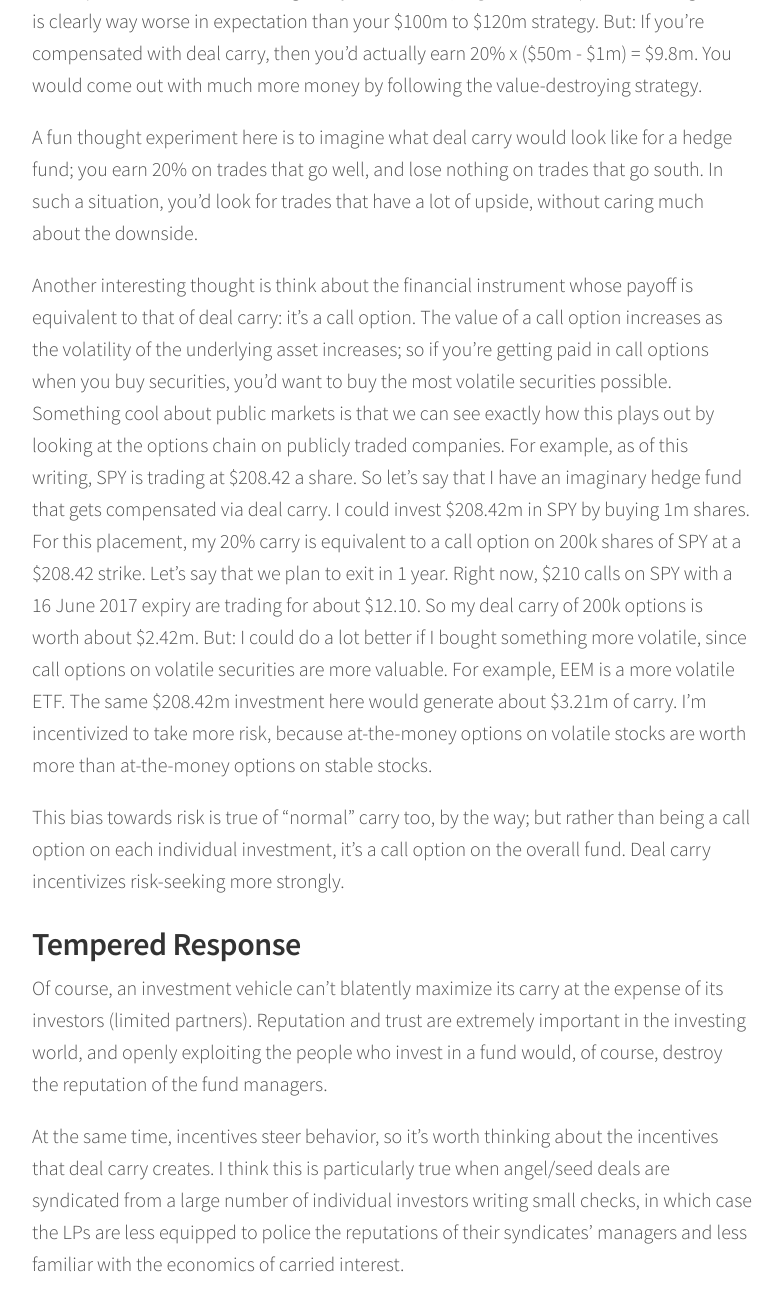
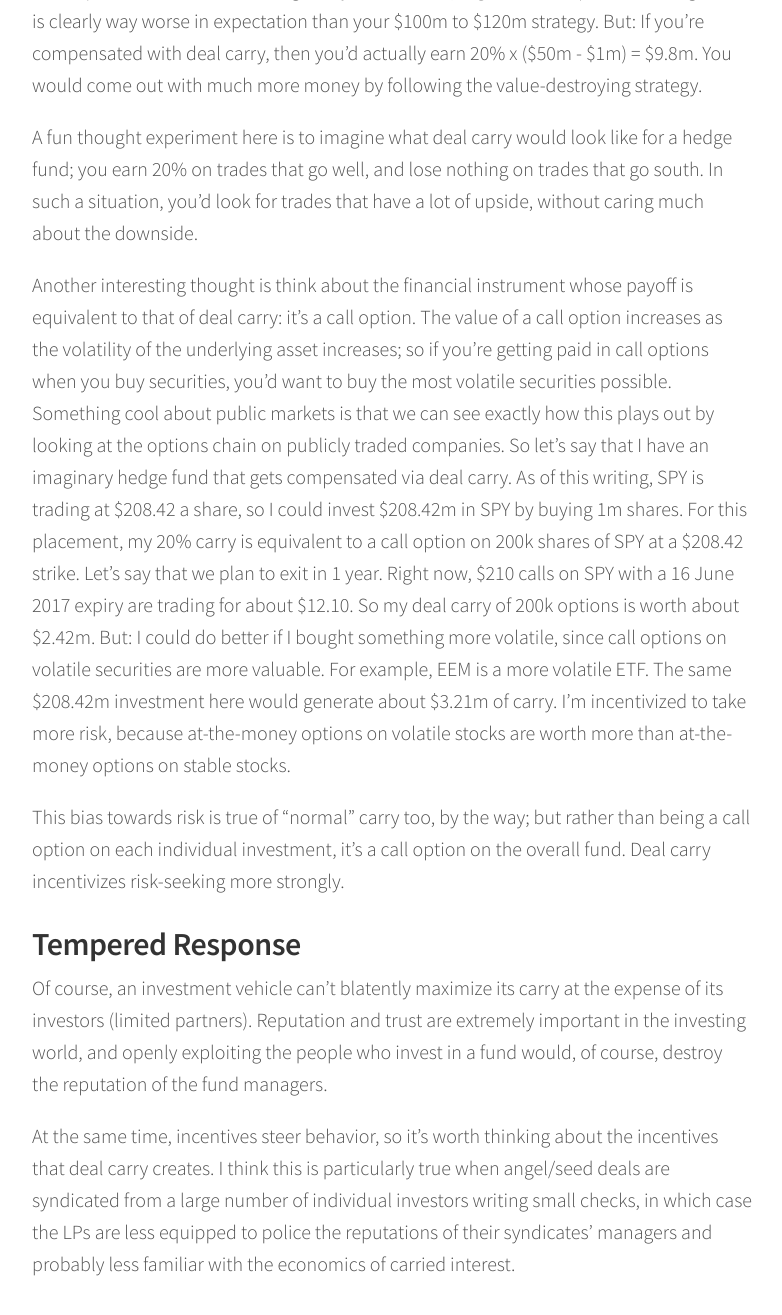
Before and after one commit to sl8r000/carried-interests, a Jekyll site: the page built from _posts/2016-06-21-deal-based-carry.md, in a window 1280 px wide and 1400 px high, scrolled down 1634 px. Shown: the top 1315 px of the window, without its empty margins (248-1030 px from the left). Built offline with Jekyll 4.4.1, drawn with Linux system fonts in a browser that asks for light colours.

Commit message:
carry again

```diff
--- a/_posts/2016-06-21-deal-based-carry.md
+++ b/_posts/2016-06-21-deal-based-carry.md
@@ -20,7 +20,7 @@ Deal carry incentivizes more extreme risk taking than does fund-level carry. To
 
 A fun thought experiment here is to imagine what deal carry would look like for a hedge fund; you earn 20% on trades that go well, and lose nothing on trades that go south. In such a situation, you'd look for trades that have a lot of upside, without caring much about the downside.
 
-Another interesting thought is think about the financial instrument whose payoff is equivalent to that of deal carry: it's a call option. The value of a call option increases as the volatility of the underlying asset increases; so if you're getting paid in call options when you buy securities, you'd want to buy the most volatile securities possible. Something cool about public markets is that we can see exactly how this plays out by looking at the options chain on publicly traded companies. For example, as of this writing, SPY is trading at $208.42 a share. So let's say that I have an imaginary hedge fund that gets compensated via deal carry. I could invest $208.42m in SPY by buying 1m shares. For this placement, my 20% carry is equivalent to a call option on 200k shares of SPY at a $208.42 strike. Let's say that we plan to exit in 1 year. Right now, $210 calls on SPY with a 16 June 2017 expiry are trading for about $12.10. So my deal carry of 200k options is worth about $2.42m. But: I could do a lot better if I bought something more volatile, since call options on volatile securities are more valuable. For example, EEM is a more volatile ETF. The same $208.42m investment here would generate about $3.21m of carry. I'm incentivized to take more risk, because at-the-money options on volatile stocks are worth more than at-the-money options on stable stocks.
+Another interesting thought is think about the financial instrument whose payoff is equivalent to that of deal carry: it's a call option. The value of a call option increases as the volatility of the underlying asset increases; so if you're getting paid in call options when you buy securities, you'd want to buy the most volatile securities possible. Something cool about public markets is that we can see exactly how this plays out by looking at the options chain on publicly traded companies. So let's say that I have an imaginary hedge fund that gets compensated via deal carry. As of this writing, SPY is trading at $208.42 a share, so I could invest $208.42m in SPY by buying 1m shares. For this placement, my 20% carry is equivalent to a call option on 200k shares of SPY at a $208.42 strike. Let's say that we plan to exit in 1 year. Right now, $210 calls on SPY with a 16 June 2017 expiry are trading for about $12.10. So my deal carry of 200k options is worth about $2.42m. But: I could do better if I bought something more volatile, since call options on volatile securities are more valuable. For example, EEM is a more volatile ETF. The same $208.42m investment here would generate about $3.21m of carry. I'm incentivized to take more risk, because at-the-money options on volatile stocks are worth more than at-the-money options on stable stocks.
 
 This bias towards risk is true of "normal" carry too, by the way; but rather than being a call option on each individual investment, it's a call option on the overall fund. Deal carry incentivizes risk-seeking more strongly.
 
@@ -28,4 +28,4 @@ This bias towards risk is true of "normal" carry too, by the way; but rather tha
 
 Of course, an investment vehicle can't blatently maximize its carry at the expense of its investors (limited partners). Reputation and trust are extremely important in the investing world, and openly exploiting the people who invest in a fund would, of course, destroy the reputation of the fund managers.
 
-At the same time, incentives steer behavior, so it's worth thinking about the incentives that deal carry creates. I think this is particularly true when angel/seed deals are syndicated from a large number of individual investors writing small checks, in which case the LPs are less equipped to police the reputations of their syndicates' managers and less familiar with the economics of carried interest.
+At the same time, incentives steer behavior, so it's worth thinking about the incentives that deal carry creates. I think this is particularly true when angel/seed deals are syndicated from a large number of individual investors writing small checks, in which case the LPs are less equipped to police the reputations of their syndicates' managers and probably less familiar with the economics of carried interest.
```
